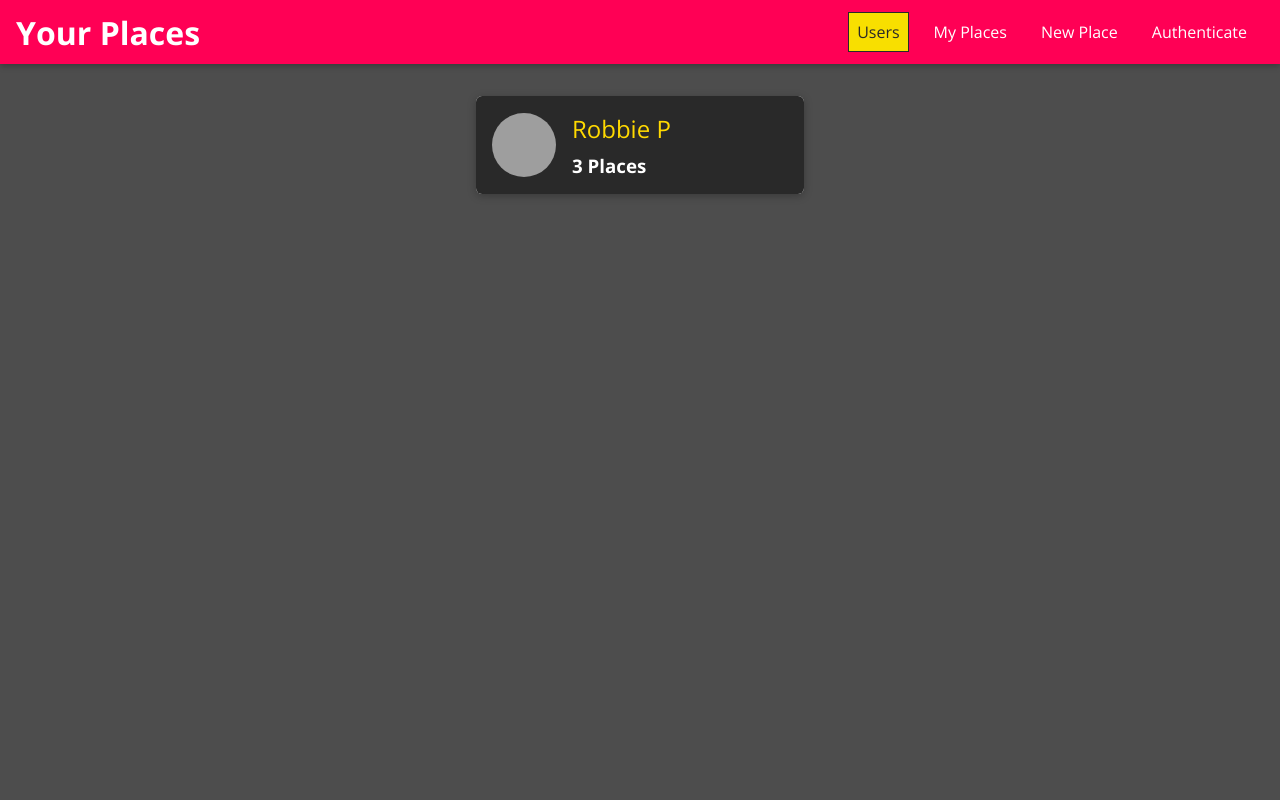
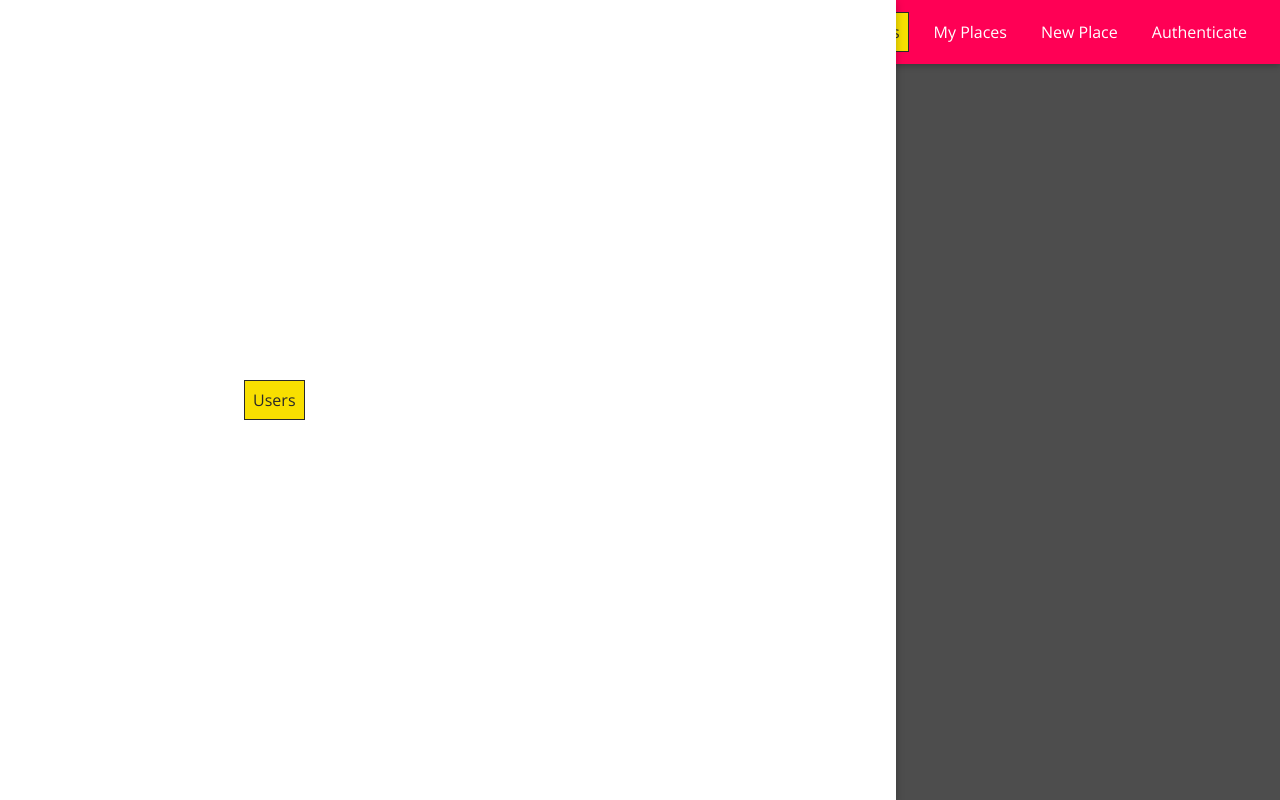
Before and after one commit to robpodosek/react-meetups-frontend, a React (Create React App) app: page / in a window 1280 px wide. Built offline with nearby package versions, Linux system fonts and the light colour scheme; grey boxes are pictures that could not be loaded.

Commit message:
Add side drawer

```diff
--- a/src/shared/components/Navigation/MainNavigation.js
+++ b/src/shared/components/Navigation/MainNavigation.js
@@ -3,10 +3,18 @@
 
 import MainHeader from './MainHeader';
 import NavLinks from './NavLinks';
+import SideDrawer from './SideDrawer';
+
 import './MainNavigation.css';
 
 const MainNavigation = props => {
     return (
+        <React.Fragment>
+            <SideDrawer>
+                <nav className="main-navigation__drawer-nav">
+                    <NavLinks />
+                </nav>
+            </SideDrawer>
             <MainHeader>
                 <button className="main-navigation__menu-btn">
                     <span />
@@ -16,10 +24,11 @@
                 <h1 className="main-navigation__title">
                     <Link to="/">Your Places</Link>
                 </h1>
-            <nav>
+                <nav className="main-navigation__header-nav">
                     <NavLinks />
                 </nav>
             </MainHeader>
+        </React.Fragment>
     );
 };
 
--- a/src/shared/components/Navigation/SideDrawer.css
+++ b/src/shared/components/Navigation/SideDrawer.css
@@ -0,0 +1,10 @@
+.side-drawer {
+    position: fixed;
+    left: 0;
+    top: 0;
+    z-index: 100;
+    height: 100vh;
+    width: 70%;
+    background: white;
+    box-shadow: 0 2px 8px rgba(0, 0, 0, 0.26);
+}
--- a/src/shared/components/Navigation/SideDrawer.js
+++ b/src/shared/components/Navigation/SideDrawer.js
@@ -2,6 +2,8 @@
 
 import './SideDrawer.css';
 
-const SideDrawer = props => {};
+const SideDrawer = props => {
+    return <aside className="side-drawer">{props.children}</aside>;
+};
 
 export default SideDrawer;
```
Lines whose indentation alone changed are shown as unchanged.
